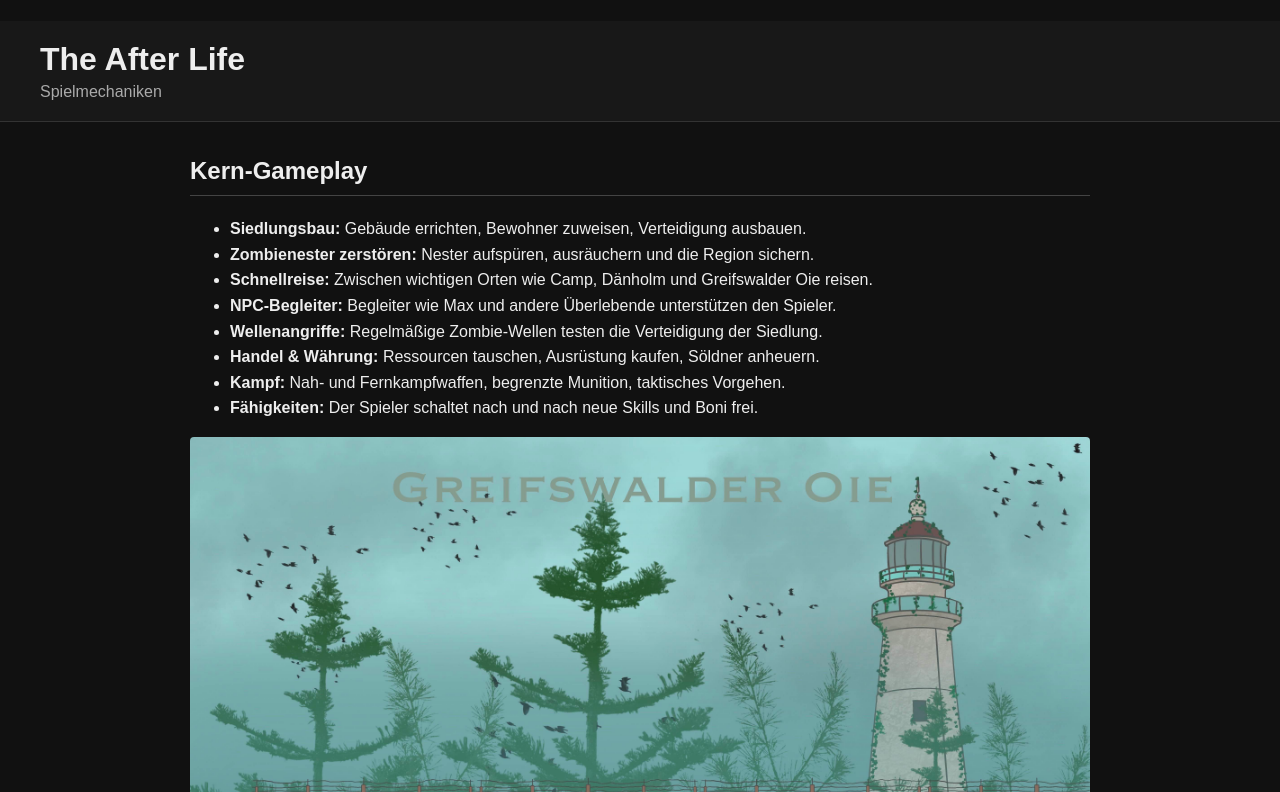
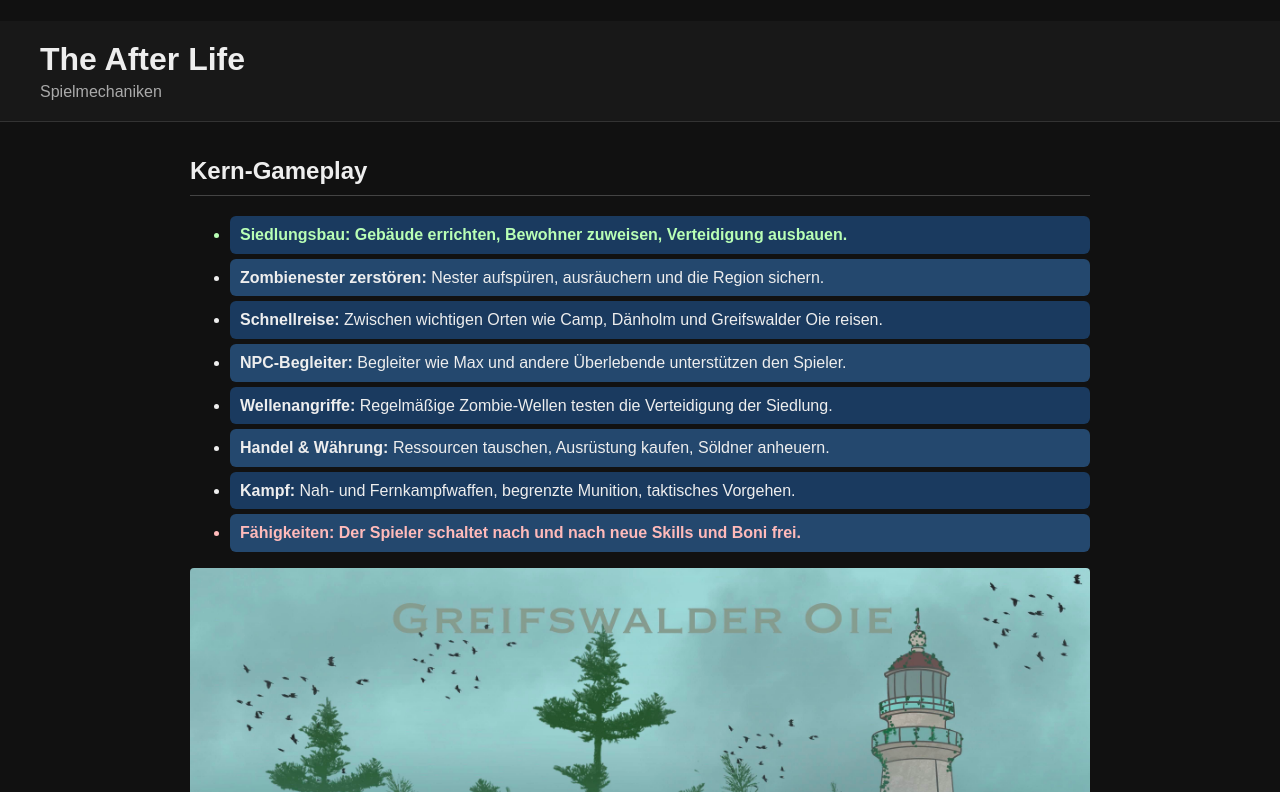
Before and after one commit to Noor8686/the-after-life-website, a PHP site: page /mechaniken.html in a window 1280 px wide. Shown: the part 49-841 px from the top of the page. Run offline with PHP 8.4, Linux system fonts and the light colour scheme.

Commit message:
farbe änderungen

```diff
--- a/style.css
+++ b/style.css
@@ -257,3 +257,35 @@ a:active {
     margin-top: 15px;
     color: #fff;
 }
+
+/* --- Spielmechaniken-Liste automatisch stylen --- */
+
+main ul li {
+    padding: 6px 10px;
+    margin-bottom: 5px;
+    border-radius: 6px;
+}
+
+/* Erster Punkt */
+main ul li:first-child {
+    background: #134611;
+    color: #b9ffb5;
+    font-weight: bold;
+}
+
+/* Letzter Punkt */
+main ul li:last-child {
+    background: #5c0a0a;
+    color: #ffbaba;
+    font-weight: bold;
+}
+
+/* Jeder ungerade Punkt */
+main ul li:nth-child(odd) {
+    background: #1a3a5f;
+}
+
+/* Jeder gerade Punkt */
+main ul li:nth-child(even) {
+    background: #24486e;
+}
```
